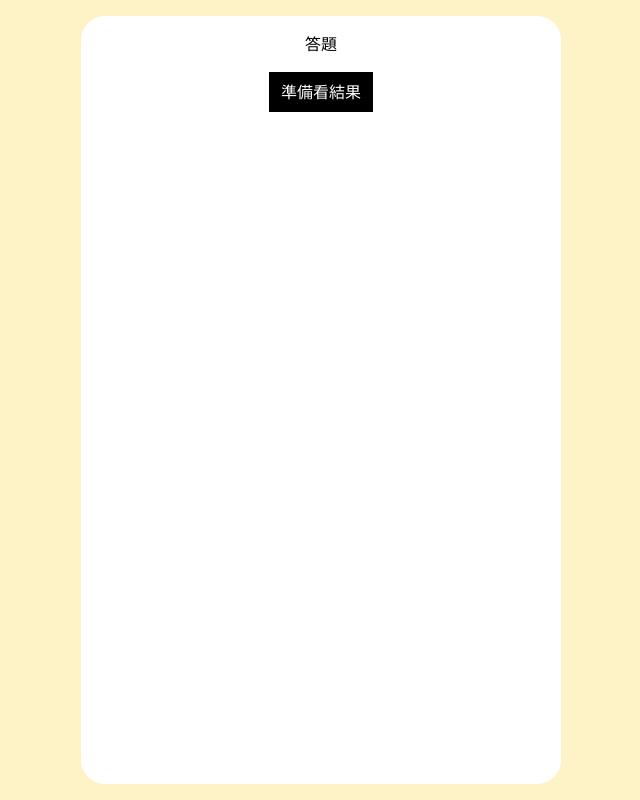
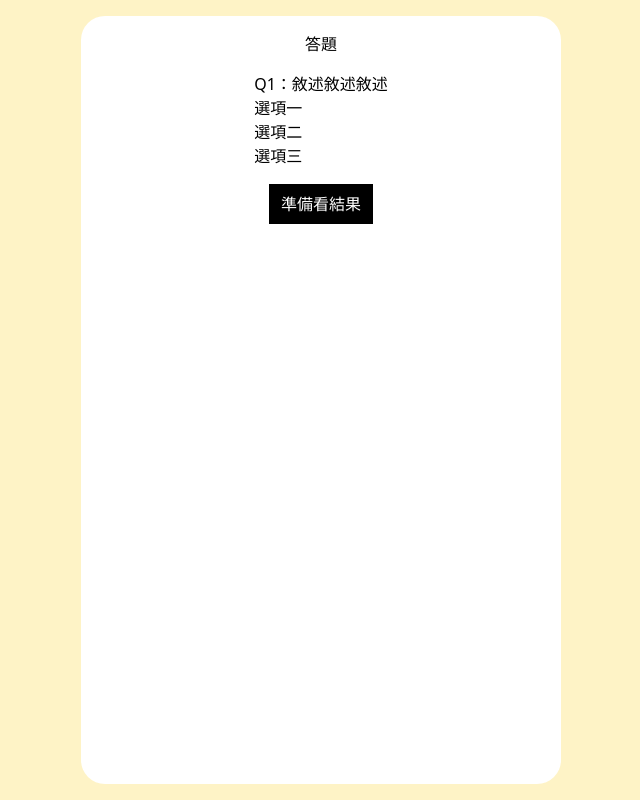
Before and after one commit to Joli0428/1142_web_112405214_Hw2, a Next.js app: page /question in a window 1280 px wide. Shown: the whole page, without its empty margins (319-959 px from the left). Built offline with nearby package versions, Linux system fonts and the light colour scheme.

Commit message:
feat:question

```diff
--- a/app/question/page.tsx
+++ b/app/question/page.tsx
@@ -6,7 +6,41 @@ export default function Question() {
 
   let questionData = [
     {
-      title:"題目一：敘述敘述敘述",
+      title:"Q1：敘述敘述敘述",
+      options:[
+        {
+          text:"選項一",
+          value:1
+        },
+        {
+          text:"選項二",
+          value:2
+        },
+        {
+          text:"選項三",
+          value:3
+        },
+      ]
+    },
+    {
+      title:"Q2：敘述敘述敘述",
+      options:[
+        {
+          text:"選項一",
+          value:1
+        },
+        {
+          text:"選項二",
+          value:2
+        },
+        {
+          text:"選項三",
+          value:3
+        },
+      ]
+    },
+    {
+      title:"Q3：敘述敘述敘述",
       options:[
         {
           text:"選項一",
@@ -27,18 +61,39 @@ export default function Question() {
   //[]是陣列
   //{}是物件
 
+
+  const [questionIndex, setQuestionIndex] = useState(0);
+
+  function nextQuestion(optionIndex: any){
+    console.log("使用者選擇：" + optionIndex);
+
+
+    if(questionIndex != questionData.length-1){
+    console.log("下一題～");
+    setQuestionIndex(questionIndex+1);
+
+    }else{
+      console.log("進入準備看結果頁面")
+    }
+  }
+
   return (
     <>
 
     <div className="flex flex-col justify-center items-center gap-4">
       答題
 
-
-
-
+    <div>
+      <div>{questionData[questionIndex].title}</div>
+      <div onClick={ ()=>nextQuestion(0) }>{questionData[questionIndex].options[0].text}</div>
+      <div onClick={ ()=>nextQuestion(1) }>{questionData[questionIndex].options[1].text}</div>
+      <div onClick={ ()=>nextQuestion(2) }>{questionData[questionIndex].options[2].text}</div>
+    </div>
 
       <Link className="text-white bg-black px-3 py-2" href="/prepare">準備看結果</Link>
     </div>
     </>
   );
 }
+
+//()=>是箭頭函式，表示直接執行這個函式
```
